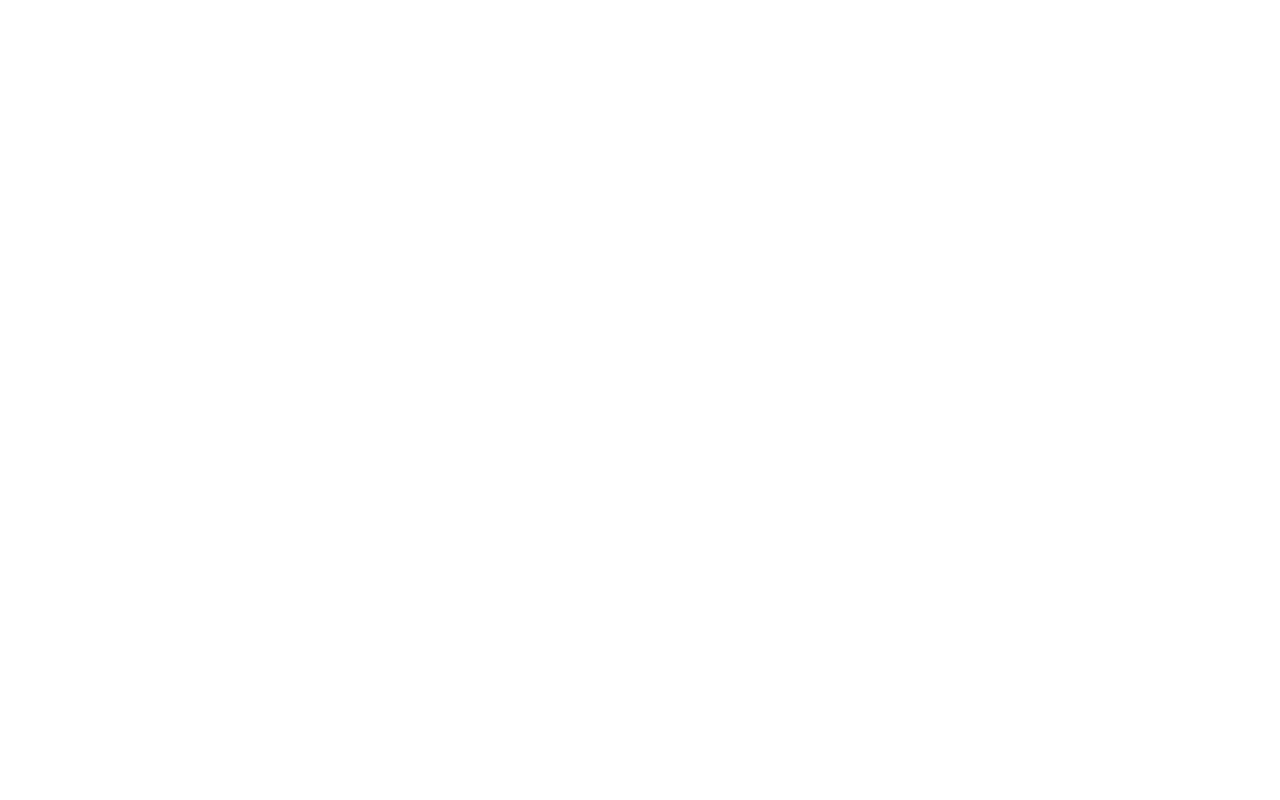
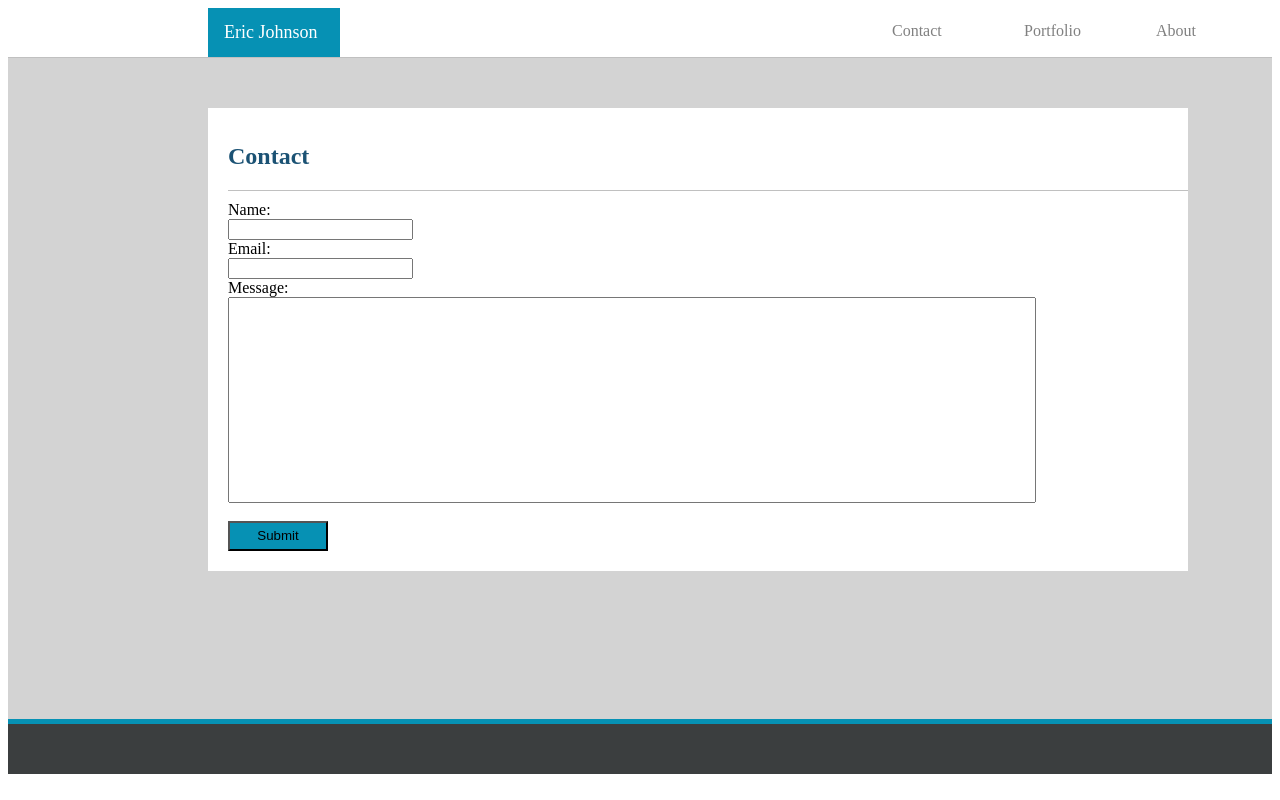
Before and after one commit to ejohn156/Basic-Portfolio, a plain HTML site: page contact.html in a window 1280 px wide. Drawn offline with Linux system fonts and the light colour scheme.

```diff
--- a/assets/css/style.css
+++ b/assets/css/style.css
@@ -34,8 +34,57 @@ li
     font-style: bold;
     color: white;
 }
-#body
+.body
 {
     background-color:lightgrey;
     padding-top: 20px;
+    padding-bottom: 180px;
 }
+.content
+{
+    width: 960px;
+    float: middle;
+    margin-left: 200px;
+    padding-left: 20px;
+    margin-right: 200px;
+    background-color: white;
+    margin-top: 30px;
+    padding-top: 15px;
+}
+.heading
+{
+    margin-bottom: 10px;
+    border-bottom: 1px solid silver;
+    color: rgb(27, 82, 116);
+}
+footer
+{
+    background-color: rgb(59, 62, 63);
+    position: absolute;
+    bottom: 0;
+    width: 100%;
+    position: relative;
+    margin-top: -50px;
+    height: 50px;
+    border-top: 5px solid rgb(6, 145, 180);
+
+}
+.msg
+{
+    height: 200px;
+    width: 800px;
+}
+#sub
+{
+    background-color: rgb(6, 145, 180);
+    margin-bottom: 20px;
+    height: 30px;
+    width: 100px;
+}
+
+.clearfix::after
+{
+    content: "";
+    display: block;
+    clear: both;
+}
--- a/contact.html
+++ b/contact.html
@@ -0,0 +1,49 @@
+<!DOCTYPE html>
+<html>
+
+    <head>
+        <link rel="stylesheet" type="text/css" href="assets/css/style.css" />
+        <meta charset="UTF-8">
+        <title>About</title>
+    </head>
+    <header>
+
+        <nav id="navbar">
+            <ul>
+                <li style="float:left;"><a href="#" class="name">Eric Johnson</a></li>
+                <li><a href="index.html" class="link">About</a></li>
+                <li><a href="portfolio.html" class="link">Portfolio</a></li>
+                <li><a href="contact.html" class="link">Contact</a></li>
+              </ul>
+
+        </nav>
+
+    </header>
+    <div class="body">
+    <body>
+        <div class="content">
+        <section id="about_me">
+            <div class="heading">
+            <h2>Contact</h2>
+            </div>
+            <form action="#">
+                Name: <br><input type="text" name="fname" class="inp"><br>
+                Email: <br><input type="text" name="email" class="inp"><br>
+                Message: <br><input type="textarea" name="message" class="msg"><br>
+                <br>
+                <input type="submit" value="Submit" id="sub">
+              </form>
+            </section>
+        </section>
+    </div>
+    <br>
+    </body>
+    </div>
+    <div class="divider">
+
+    </div>
+    <footer>
+
+    </footer>
+
+</html>
```
Also changed, not shown: index.html (+16 -4 lines), portfolio.html (+48 -0 lines).
